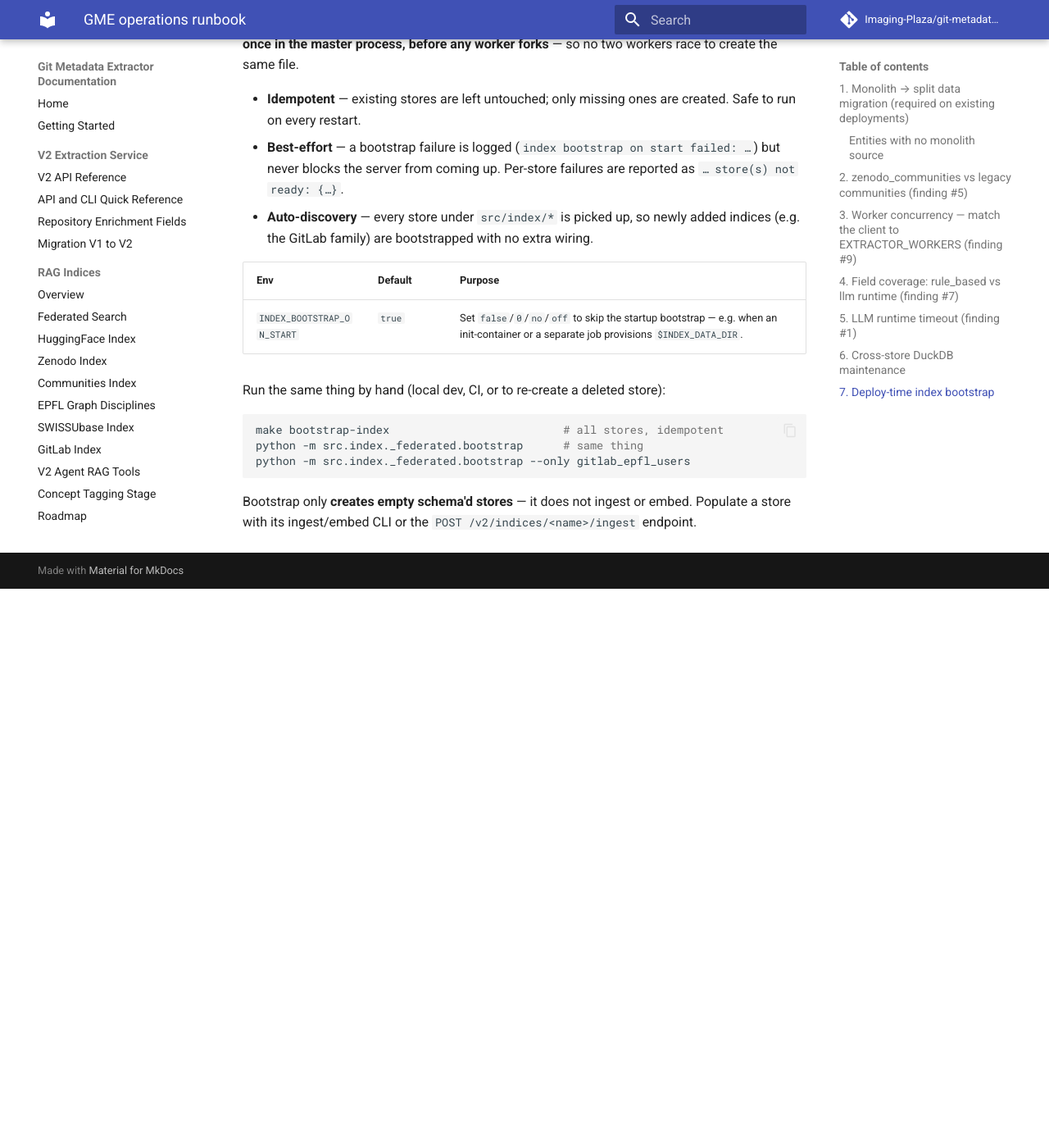
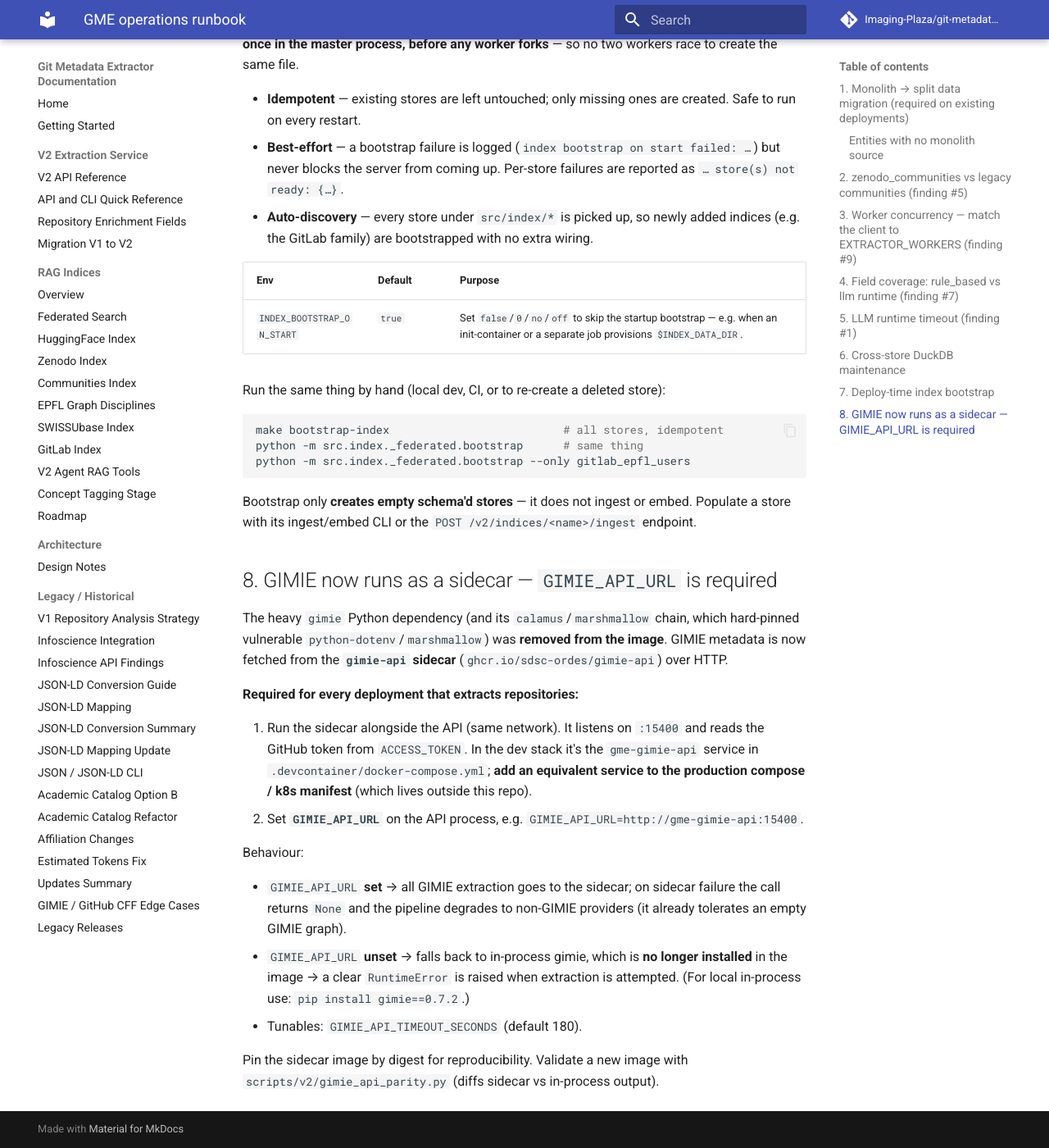
Before and after one commit to Imaging-Plaza/git-metadata-extractor, an MkDocs documentation site: the page built from docs/OPERATIONS_RUNBOOK.md, in a window 1280 px wide and 1400 px high, scrolled down 3282 px. Shown: the whole window at 82% size. Built offline with MkDocs 1.6.1 and Material for MkDocs 9.7.7, drawn with Linux system fonts in a browser that asks for light colours; comment, search, counter and statistics services are not loaded; the version menu is left out; before the commit the page ends 4000 px from its top, so only the background shows below that.

Commit message:
chore(deps)!: drop gimie dependency (sidecar-only) — clears last 3 Dependabot alerts
BREAKING (deployment): the `gimie` package is removed from the image; GIMIE
metadata now comes from the gimie-api sidecar. Deployments MUST run the sidecar
and set GIMIE_API_URL (see OPERATIONS_RUNBOOK §8). Without it, in-process gimie
(no longer installed) raises a clear RuntimeError.

- pyproject: remove `gimie==0.7.2`; `python-dotenv` 0.21.1 → >=1.2.2.
- uv.lock: gimie, calamus, AND marshmallow drop out of the tree;
  python-dotenv → 1.2.2.
- Clears the final 3 Dependabot alerts (python-dotenv ×2 medium, marshmallow ×1
  medium) that were hard-pinned by gimie/calamus.

Validated: full tests/v2 green (1629 passed) with gimie UNINSTALLED — the
lazy-import refactor (#149) means nothing imports gimie at collection time and
no test runs real in-process gimie. Sidecar parity was confirmed in #149.

Docs: OPERATIONS_RUNBOOK §8 (sidecar requirement + behaviour) and CHANGELOG.

```diff
--- a/docs/OPERATIONS_RUNBOOK.md
+++ b/docs/OPERATIONS_RUNBOOK.md
@@ -151,3 +151,33 @@
 Bootstrap only **creates empty schema'd stores** — it does not ingest or embed.
 Populate a store with its ingest/embed CLI or the
 `POST /v2/indices/<name>/ingest` endpoint.
+
+## 8. GIMIE now runs as a sidecar — `GIMIE_API_URL` is required
+
+The heavy `gimie` Python dependency (and its `calamus`/`marshmallow` chain,
+which hard-pinned vulnerable `python-dotenv`/`marshmallow`) was **removed from
+the image**. GIMIE metadata is now fetched from the **`gimie-api` sidecar**
+(`ghcr.io/sdsc-ordes/gimie-api`) over HTTP.
+
+**Required for every deployment that extracts repositories:**
+
+1. Run the sidecar alongside the API (same network). It listens on `:15400` and
+   reads the GitHub token from `ACCESS_TOKEN`. In the dev stack it's the
+   `gme-gimie-api` service in `.devcontainer/docker-compose.yml`; **add an
+   equivalent service to the production compose / k8s manifest** (which lives
+   outside this repo).
+2. Set **`GIMIE_API_URL`** on the API process, e.g.
+   `GIMIE_API_URL=http://gme-gimie-api:15400`.
+
+Behaviour:
+
+- `GIMIE_API_URL` **set** → all GIMIE extraction goes to the sidecar; on sidecar
+  failure the call returns `None` and the pipeline degrades to non-GIMIE
+  providers (it already tolerates an empty GIMIE graph).
+- `GIMIE_API_URL` **unset** → falls back to in-process gimie, which is **no
+  longer installed** in the image → a clear `RuntimeError` is raised when
+  extraction is attempted. (For local in-process use: `pip install gimie==0.7.2`.)
+- Tunables: `GIMIE_API_TIMEOUT_SECONDS` (default 180).
+
+Pin the sidecar image by digest for reproducibility. Validate a new image with
+`scripts/v2/gimie_api_parity.py` (diffs sidecar vs in-process output).
--- a/pyproject.toml
+++ b/pyproject.toml
@@ -28,9 +28,8 @@
 dependencies = [
     "fastapi>=0.122.0",
     "uvicorn[standard]==0.34.3",
-    "gimie==0.7.2",
     "pydantic==2.11.7",
-    "python-dotenv==0.21.1",
+    "python-dotenv>=1.2.2",
     "requests>=2.33.0",
     "openai==2.1.0",
     "tiktoken==0.9.0",
```
Also changed, not shown: CHANGELOG.md (+13 -0 lines), 1 other file.
